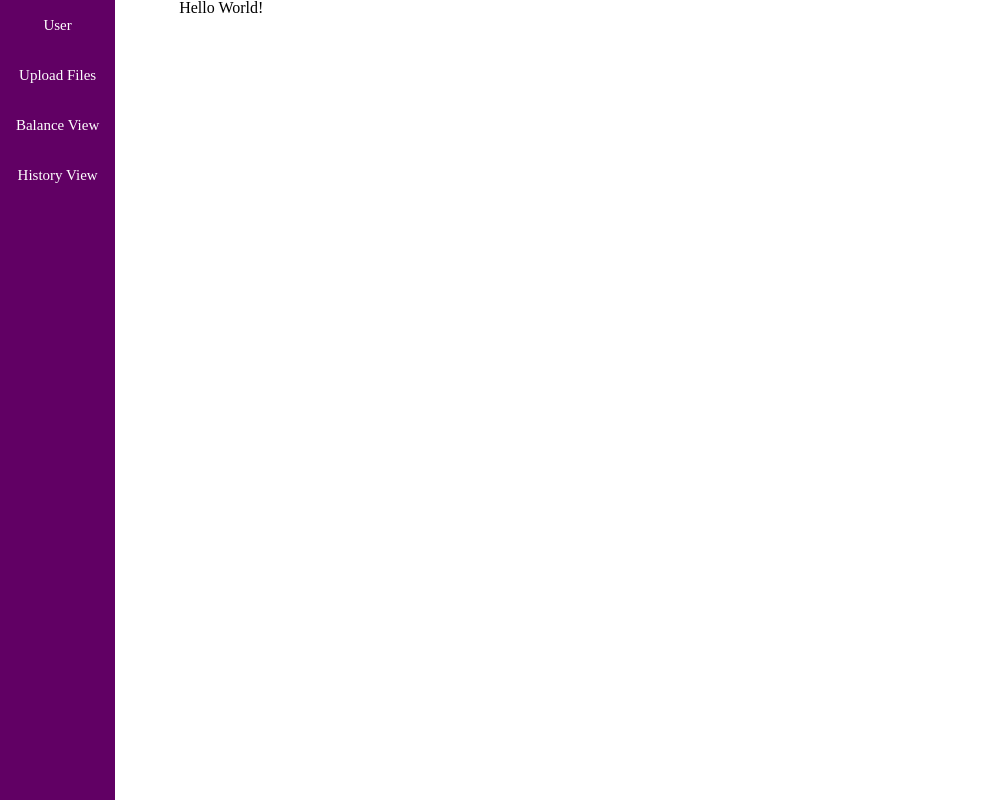
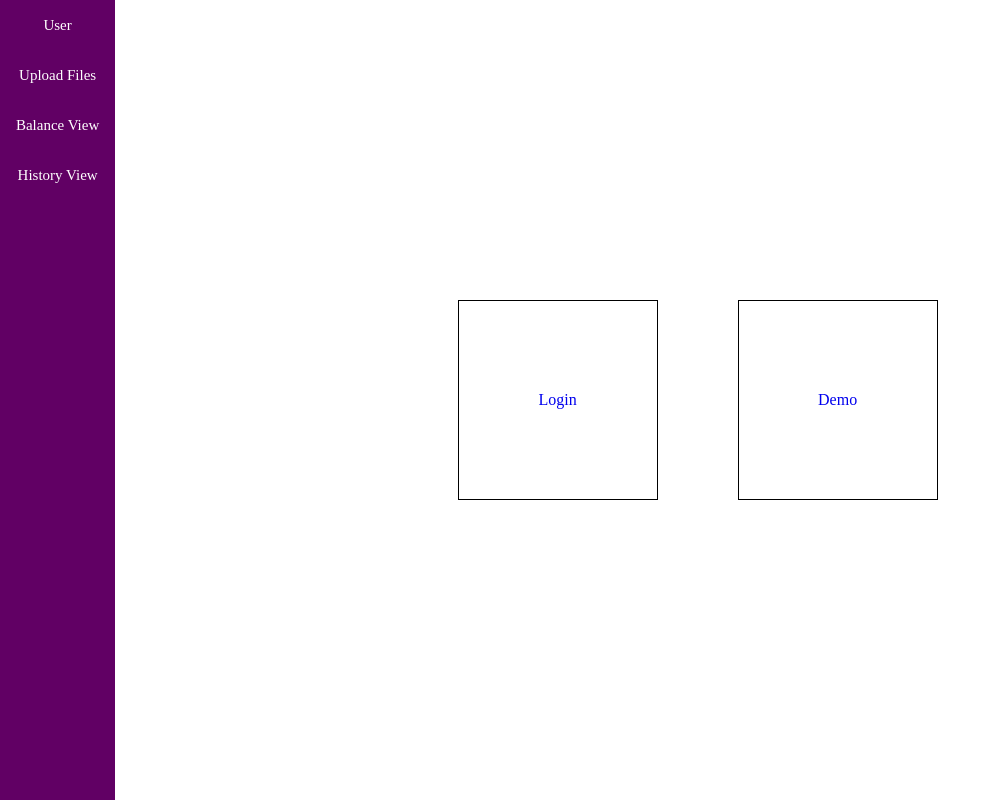
Before and after one commit to Titowisk/budget_app, a Django app: page / in a window 1280 px wide. Shown: the whole page, without its empty margins (0-985 px from the left). Run offline with Django 3.2, Linux system fonts and the light colour scheme.

Commit message:
Added index.html and it's style

```diff
--- /dev/null
+++ b/core/static/core/css/index.css
@@ -0,0 +1,26 @@
+
+.intro {
+    display: flex;
+    flex-direction: row;
+    justify-content: center;
+    align-items: center;
+    height: 100%;
+}
+
+.intro__frame {
+    display: flex;
+    justify-content: center;
+    height: 200px;
+    width: 200px;
+    border: 1px solid #000;
+    margin-left: 40px;
+    margin-right: 40px;
+}
+
+.intro__link {
+    display: flex;
+    justify-content: center;
+    align-items: center;
+    height: 100%;
+    width: 100%;
+}
--- a/core/templates/core/index.html
+++ b/core/templates/core/index.html
@@ -1,10 +1,25 @@
 {% extends './base.html' %}
+{% load static %}
 
 {% block title %}
     BudgetApp
 {% endblock title %}
 
+{% block custom_stylesheet %}
+<link rel="stylesheet" href="{% static 'core/css/index.css' %}">
+{% endblock custom_stylesheet %}
 
 {% block content %}
-<h1>Hello World!</h1>
+<section class="intro">
+    <div class="intro__frame">
+        <a class="intro__link" href="#">
+            Login
+        </a>
+    </div>
+    <div class="intro__frame">
+        <a class="intro__link" href="#">
+            Demo
+        </a>
+    </div>
+</section>
 {% endblock content %}
```
